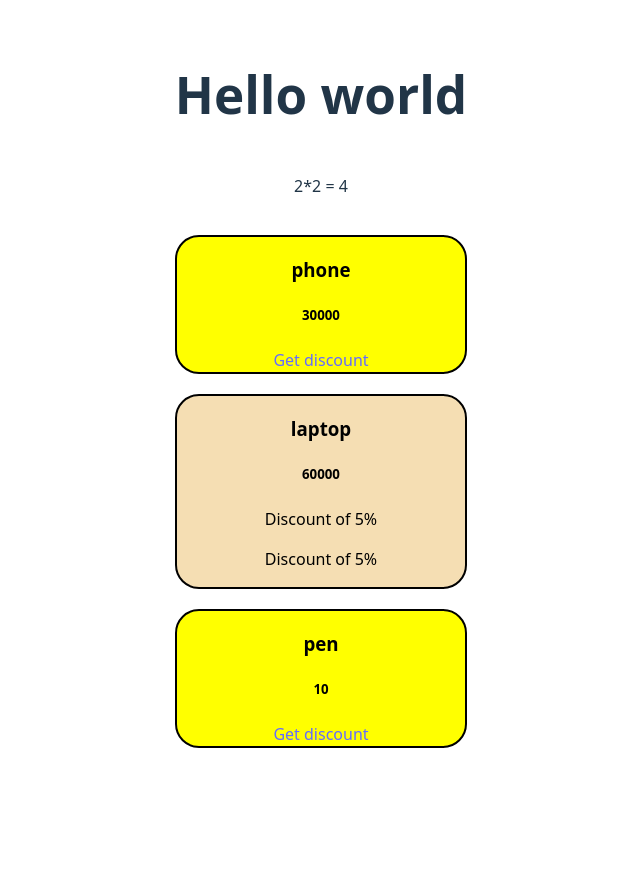
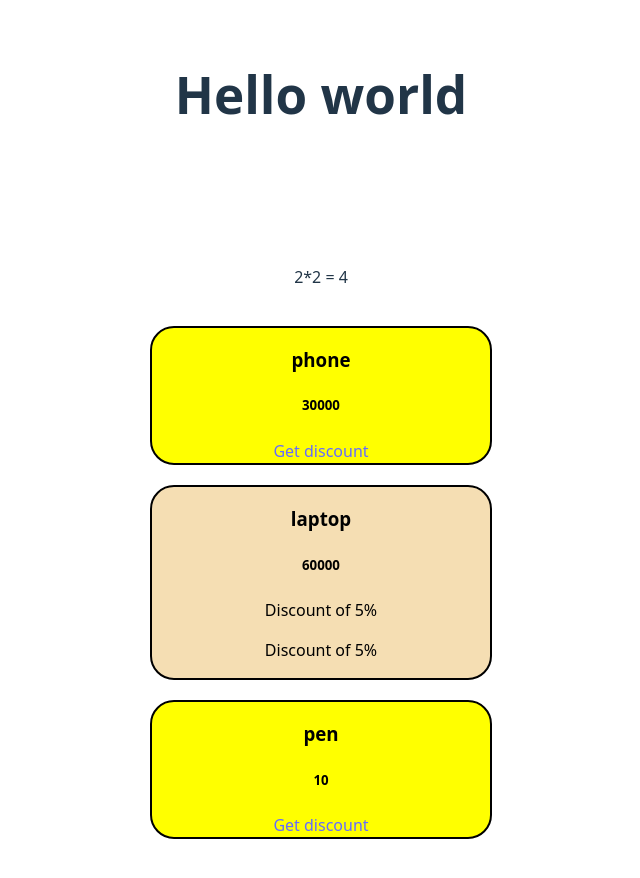
Before and after one commit to tanisha-1909/React, a React (Vite) app in the folder learn/: page / in a window 1280 px wide. Shown: the top 878 px of the page, without its empty margins (319-959 px from the left). Before the commit the page ends 800 px from the top, so only its background shows below. Built offline with nearby package versions, Linux system fonts and the light colour scheme.

Commit message:
activity - msg box creation

```diff
--- /dev/null
+++ b/learn/src/3.1MsgBox.jsx
@@ -0,0 +1,9 @@
+
+
+export default function MsgBox({userName,textColor}){
+    return (
+        <>
+            <h1 style={{color:textColor}}> Hello {userName}</h1>
+        </>
+    );
+}
--- a/learn/src/App.jsx
+++ b/learn/src/App.jsx
@@ -4,6 +4,7 @@ import "./App.css"
 import Title from "./1.1Title.jsx"
 
 import ProductTab from "./2.1ProductTab.jsx"
+import MsgBox from "./3.1MsgBox.jsx";
 // function App() {
 //   return (
 //     // <div className="mainbox">
@@ -22,6 +23,7 @@ function App() {
     <>
         <h1>Hello world</h1>
         {/* to render: */}
+        <MsgBox userName="Tanisha" textColor="white"/>
         <Title/>
         <ProductTab/>
     </>
```
